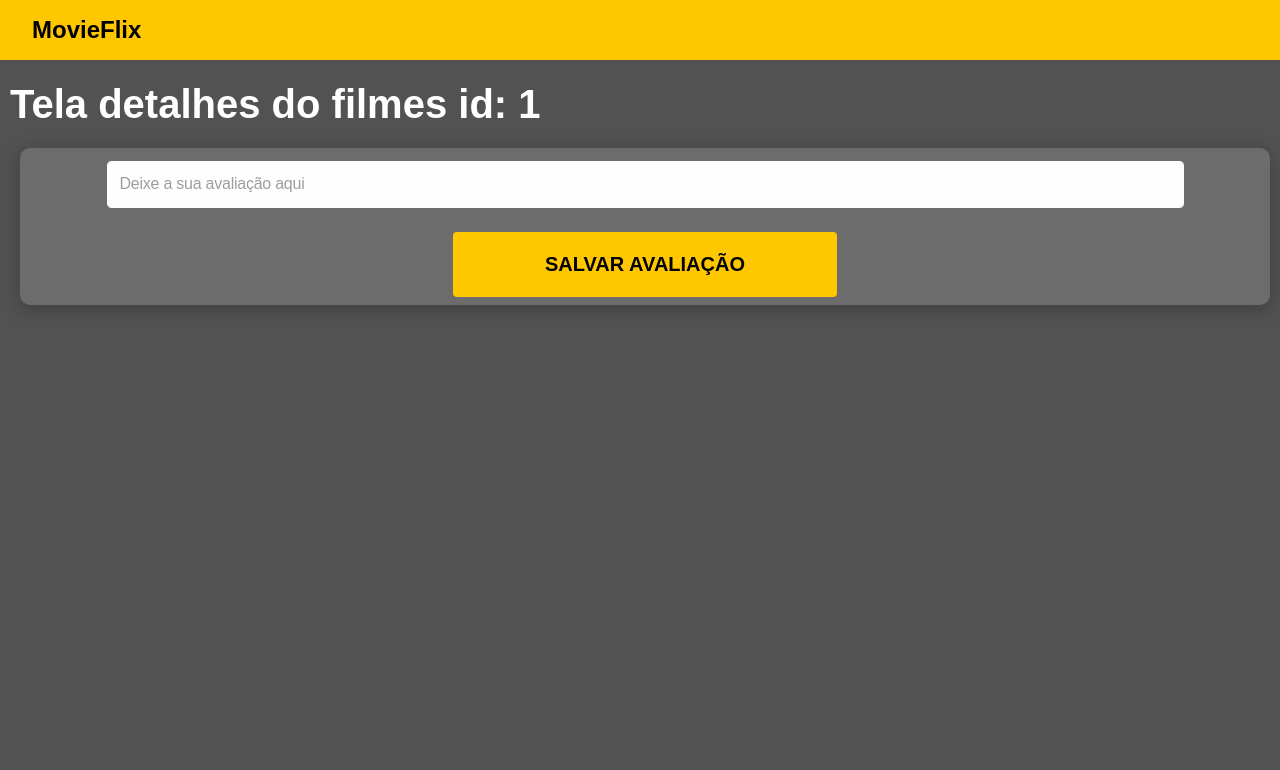
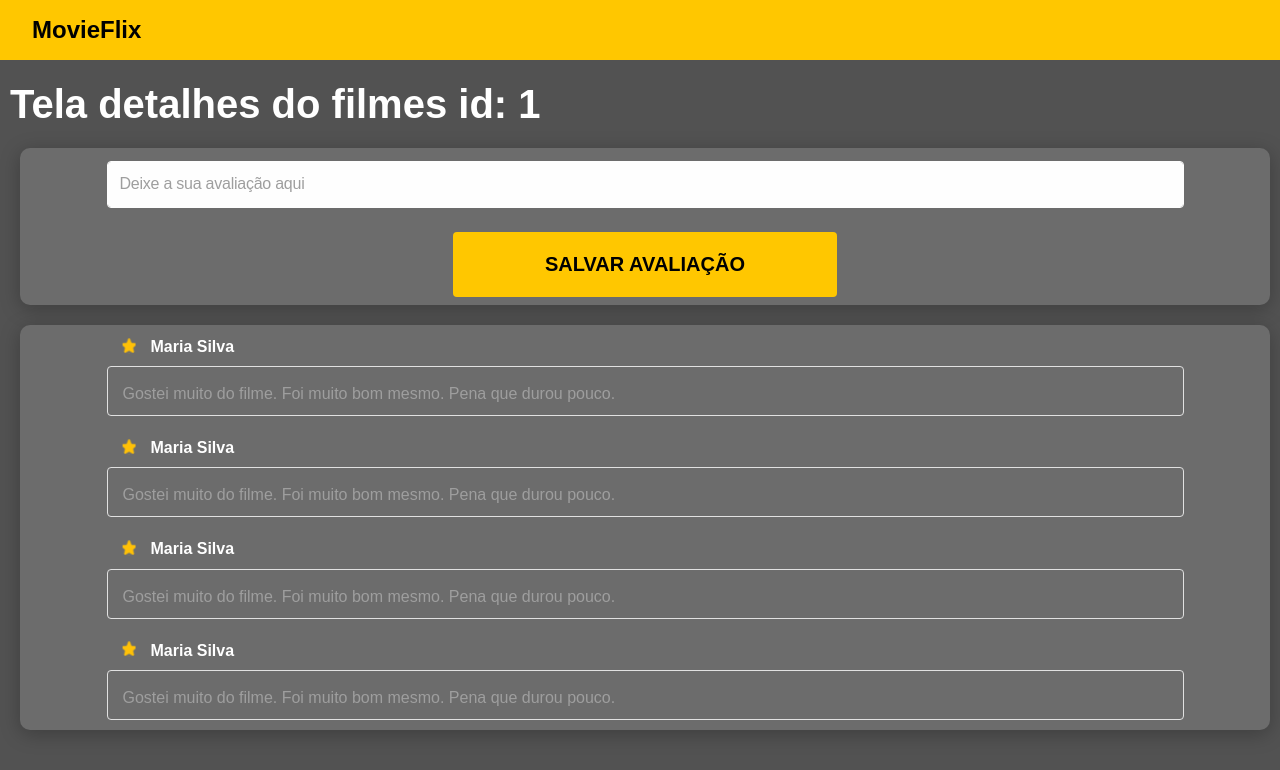
Before and after one commit to developer-rrm14/rrm14-movieflix, a React (Create React App) app in the folder frontweb/: page /movies/1 in a window 1280 px wide. Shown: the top 770 px of the page. Built offline with nearby package versions, Linux system fonts and the light colour scheme; no server answers.

Commit message:
Page MovieDetails Finish

```diff
--- /dev/null
+++ b/frontweb/src/components/Comment/index.tsx
@@ -0,0 +1,15 @@
+import CommentDetails from 'components/CommentDetails';
+import './styles.css';
+
+const Comment = () => {
+  return (
+    <div className="base-card comment-card">
+      <CommentDetails />
+      <CommentDetails />
+      <CommentDetails />
+      <CommentDetails />
+    </div>
+  );
+};
+
+export default Comment;
--- /dev/null
+++ b/frontweb/src/components/Comment/styles.css
@@ -0,0 +1,8 @@
+.comment-card {
+  display: flex;
+  flex-direction: column;
+  justify-content: center;
+  align-items: center;
+  margin: 20px 10px 20px 10px;
+  min-height: 150px;
+}
--- /dev/null
+++ b/frontweb/src/components/CommentDetails/index.tsx
@@ -0,0 +1,18 @@
+import { ReactComponent as StarImage } from 'assets/images/star.svg';
+import './styles.css';
+
+const CommentDetails = () => {
+  return (
+    <div className="comment-details-container">
+      <div className="comment-details-header">
+        <StarImage />
+        <h1>Maria Silva</h1>
+      </div>
+      <div className="comment-details-card">
+        <p>Gostei muito do filme. Foi muito bom mesmo. Pena que durou pouco.</p>
+      </div>
+    </div>
+  );
+};
+
+export default CommentDetails;
--- /dev/null
+++ b/frontweb/src/components/CommentDetails/styles.css
@@ -0,0 +1,62 @@
+.comment-details-header {
+  display: flex;
+  align-items: center;
+}
+
+.comment-details-header svg {
+  margin-left: 15px;
+}
+
+.comment-details-container h1 {
+  font-size: 16px;
+  margin-top: 12px;
+  margin-left: 15px;
+  margin-bottom: 10px;
+}
+
+.comment-details-card {
+  border-radius: 4px;
+  border: 1px solid #e1e1e1;
+  width: 280px;
+  height: 100px;
+  margin-bottom: 10px;
+}
+
+.comment-details-card p {
+  width: 240px;
+  height: 68px;
+  font-size: 16px;
+  color: #9e9e9e;
+  margin: 15px;
+}
+
+@media (min-width: 576px) {
+  .comment-details-card {
+    width: 384px;
+  }
+
+  .comment-details-card p {
+    width: 340px;
+  }
+}
+
+@media (min-width: 768px) {
+  .comment-details-card {
+    width: 700px;
+  }
+
+  .comment-details-card p {
+    width: 650px;
+  }
+}
+
+@media (min-width: 1200px) {
+  .comment-details-card {
+    width: 1077px;
+    height: 50px;
+  }
+
+  .comment-details-card p {
+    width: 1000px;
+  }
+}
--- a/frontweb/src/pages/MovieDetails/index.tsx
+++ b/frontweb/src/pages/MovieDetails/index.tsx
@@ -1,4 +1,5 @@
 import Evaluation from 'components/Evaluation';
+import Comment from 'components/Comment';
 import './styles.css';
 
 const MovieDetails = () => {
@@ -6,6 +7,9 @@ const MovieDetails = () => {
     <div className="movie-details-container">
       <h1>Tela detalhes do filmes id: 1</h1>
       <Evaluation />
+      <div className="movie-details-card">
+        <Comment />
+      </div>
     </div>
   );
 };
```
Also changed, not shown: frontweb/src/assets/images/star.svg (added).
